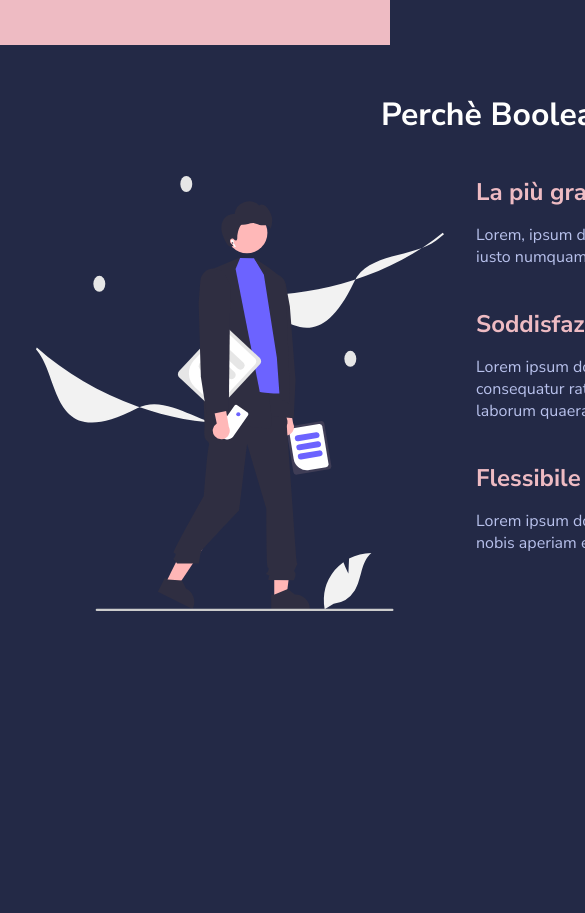
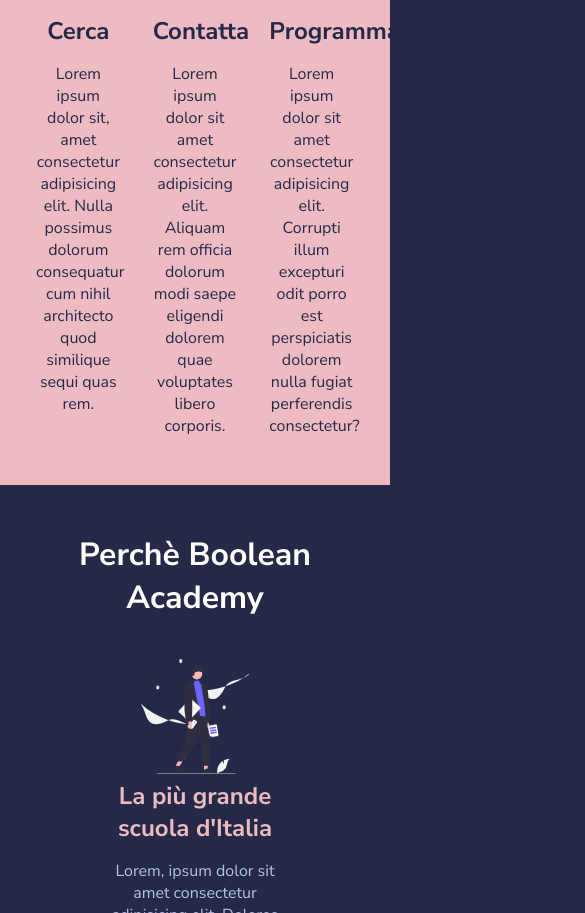
Before and after one commit to AndreaPanzeriDev/html-css-resp-wannabe, a plain HTML site: page index.html in a window 390 px wide. Shown: the part 1087-2000 px from the top of the page, 585 px wide, since content can reach past the window. Before the commit the page ends 1752 px from the top, so only its background shows below. Drawn offline with Linux system fonts and the light colour scheme.

Commit message:
direction column sull'ultimo container (righa)

```diff
--- a/css/style.css
+++ b/css/style.css
@@ -127,3 +127,16 @@ img {
 /************************************************
     SOLUZIONE RESPONSIVE
  ************************************************/
+
+ @media screen and (max-width:480px){
+       .container{
+          width: 100%;
+       }
+
+       .why-us .row{
+        flex-direction: column;
+        text-align: center;
+        align-items: center;
+       }
+
+ }
```
